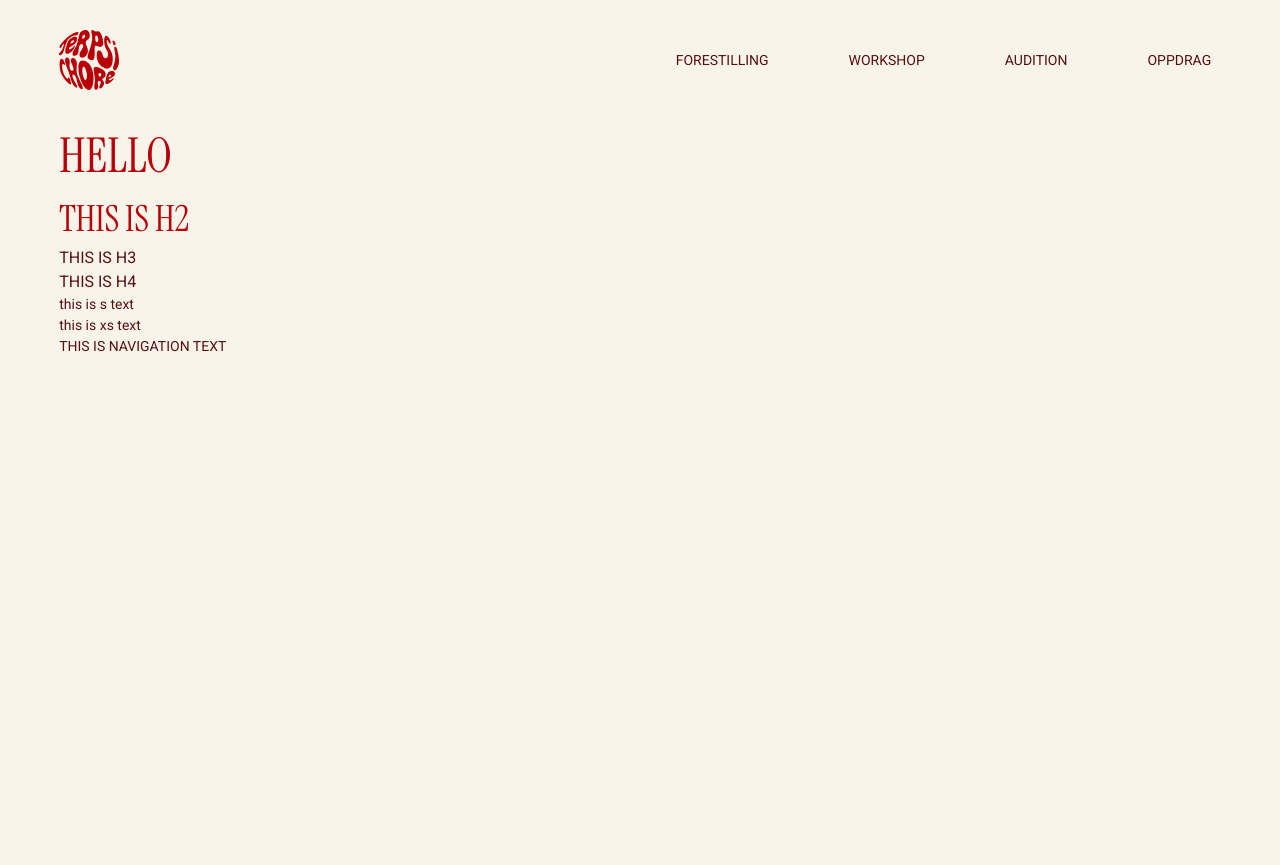
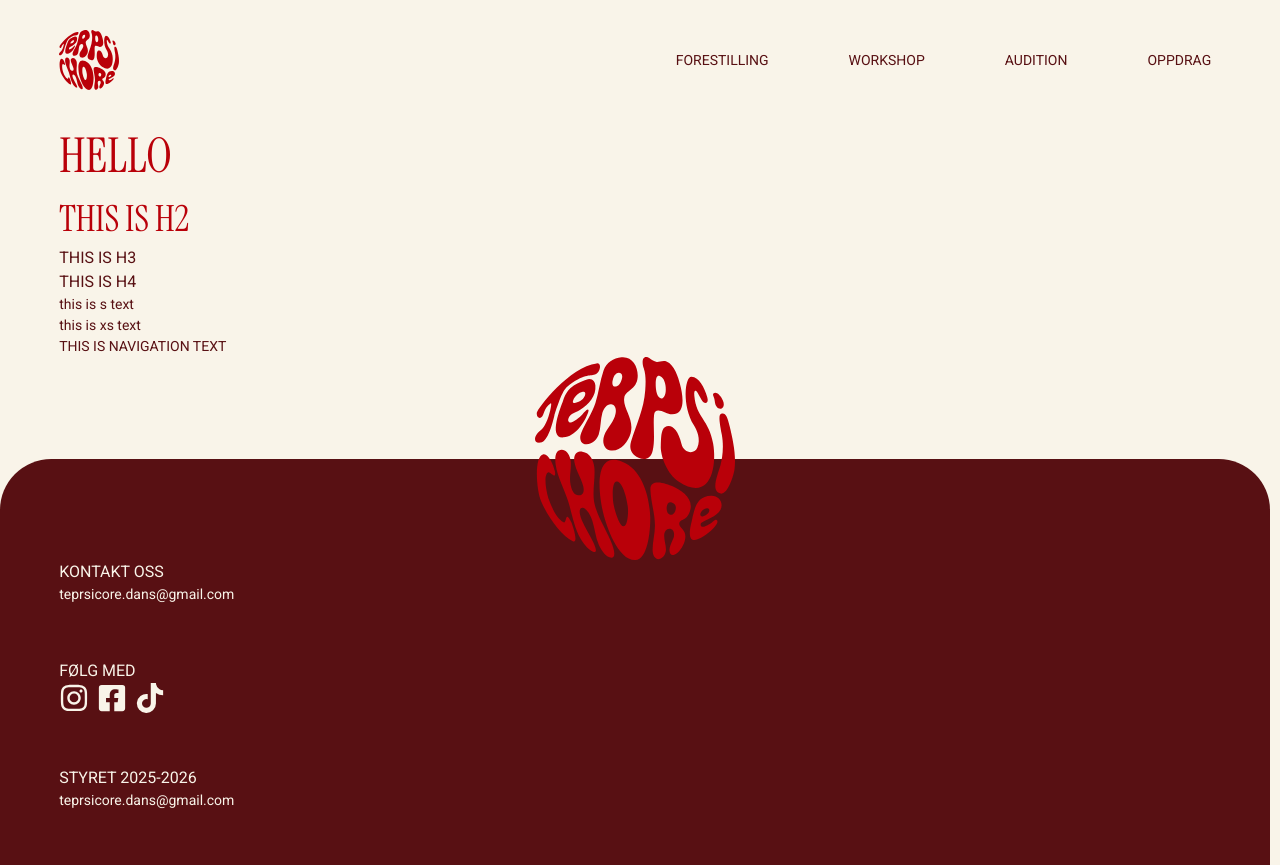
Before and after one commit to ragu0002/Terpsicore, a Next.js app: page / in a window 1280 px wide. Before the commit the page ends 800 px from the top, so only its background shows below. Built offline with nearby package versions, Linux system fonts and the light colour scheme.

Commit message:
ragnhild-start-footer

```diff
--- /dev/null
+++ b/src/app/components/global/Footer.jsx
@@ -0,0 +1,37 @@
+import Image from "next/image";
+import { FaInstagram, FaFacebookSquare } from "react-icons/fa";
+import { FaTiktok } from "react-icons/fa6";
+import { SmallParagraph, RegularText } from "../typography";
+const Footer = () => {
+  return (
+    <footer className="grid col-(--full-col) grid-cols-subgrid grid-rows-5">
+      <div className="grid col-(--content-col) justify-items-center row-start-1 row-span-2 z-10">
+        <Image src="/assets/Logo_Original.svg" width={200} height={200} alt="Logo" />
+      </div>
+
+      <section className="grid col-(--full-col) bg-foreground rounded-t-[4vw] row-start-2 row-span-4 z-0"></section>
+      <div className="text-background col-(--content-col) row-start-3 row-span-3 grid grid-cols-subgrid justify-items-start  z-3">
+        <div>
+          <RegularText text="Kontakt oss" />
+          <SmallParagraph text="teprsicore.dans@gmail.com" />
+        </div>
+        <div>
+          <RegularText text="følg med" />
+          <div className="flex gap-2">
+            <FaInstagram size={30} />
+            <FaFacebookSquare size={30} />
+            <FaTiktok size={30} />
+          </div>
+        </div>
+        <div>
+          <RegularText text="styret 2025-2026" />
+          <div className="flex justify-between">
+            <SmallParagraph text="teprsicore.dans@gmail.com" />
+          </div>
+        </div>
+      </div>
+    </footer>
+  );
+};
+
+export default Footer;
--- a/src/app/globals.css
+++ b/src/app/globals.css
@@ -5,7 +5,7 @@
   --foreground: #581013;
   --accent: #b90009;
   --gutter: 1.7rem;
-  --project-grid-cols: [full-start] var(--gutter) [content-start] minmax(0, 90vw) [content-end] var(--gutter) [full-end];
+  --project-grid-cols: [full-start] var(--gutter) [content-start] minmax(0, min(90vw, calc(100vw - 2 * var(--gutter)))) [content-end] var(--gutter) [full-end];
 }
 
 @theme inline {
--- a/src/app/layout.js
+++ b/src/app/layout.js
@@ -1,3 +1,4 @@
+import Footer from "./components/global/Footer";
 import Header from "./components/global/Header";
 import "./globals.css";
 import { Instrument_Serif, Roboto } from "next/font/google";
@@ -21,8 +22,9 @@ export default function RootLayout({ children }) {
   return (
     <html lang="en">
       <body className={`grid grid-cols-(--project-grid-cols) ${roboto.variable} ${instrumentSerif.variable} `}>
-        <Header></Header>
+        <Header />
         {children}
+        <Footer />
       </body>
     </html>
   );
```
